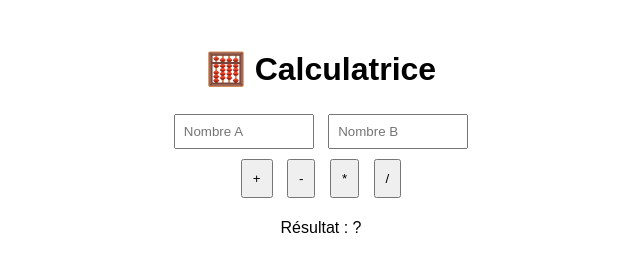
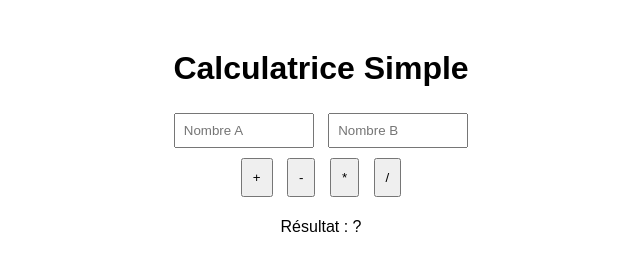
Before and after one commit to mahedes/calculator-CICD, a website: page index.html in a window 1280 px wide. Shown: the whole page, without its empty margins (319-959 px from the left). Drawn offline with Linux system fonts and the light colour scheme.

Commit message:
edit index.html

```diff
--- a/index.html
+++ b/index.html
@@ -6,7 +6,7 @@
   <link rel="stylesheet" href="style.css" />
 </head>
 <body>
-  <h1>🧮 Calculatrice</h1>
+  <h1>Calculatrice Simple</h1>
 
   <input type="number" id="a" placeholder="Nombre A" />
   <input type="number" id="b" placeholder="Nombre B" />
```
